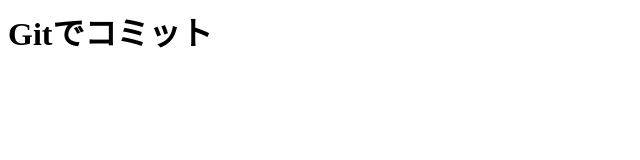
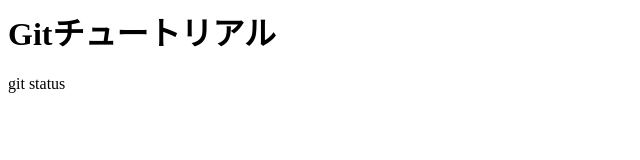
Before and after one commit to FabiKuri/git_tutorial, a plain HTML site: page index.html in a window 1280 px wide. Shown: the whole page, without its empty margins (0-640 px from the left). Drawn offline with Linux system fonts and the light colour scheme.

Commit message:
git status コマンドを追記

```diff
--- a/index.html
+++ b/index.html
@@ -1 +1,2 @@
-<h1>Gitでコミット</h1>
+<h1>Gitチュートリアル</h1>
+<p>git status</p>
```
